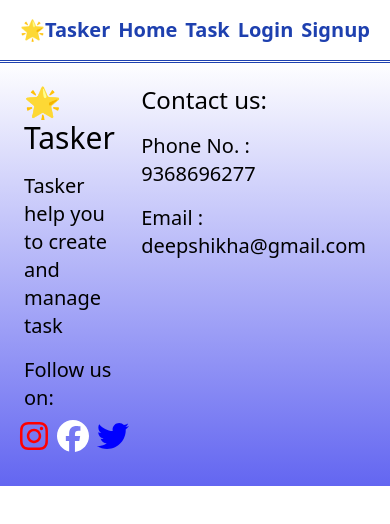
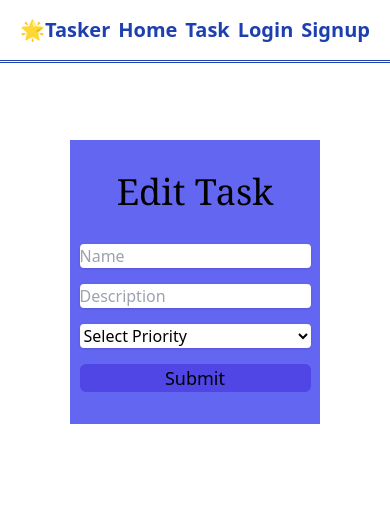
Before and after one commit to Deep-06/Tasker, a React (Create React App) app in the folder frontend/: page /editgame/1 in a window 390 px wide. Shown: the top 524 px of the page. Built offline with nearby package versions, Linux system fonts and the light colour scheme.

Commit message:
Edit task and responsiveness

```diff
--- a/frontend/src/App.js
+++ b/frontend/src/App.js
@@ -1,6 +1,6 @@
 import './App.css';
 import AllRoutes from './components/AllRoutes';
-import Footer from './components/Footer';
+// import Footer from './components/Footer';
 import Navbar from './components/Navbar';
 
 function App() {
@@ -8,7 +8,6 @@ function App() {
     <div className="App">
       <Navbar/>
       <AllRoutes/>
-      <Footer/>
     </div>
   );
 }
--- a/frontend/src/components/AllRoutes.jsx
+++ b/frontend/src/components/AllRoutes.jsx
@@ -5,6 +5,7 @@ import { Login } from '../pages/Login';
 import { Signup } from '../pages/Signup';
 import { Task } from '../pages/Task';
 import { PrivateRoutes } from './PrivateRoutes';
+import { Edit } from '../pages/Edit';
 
 const AllRoutes = () => {
   return (
@@ -17,7 +18,7 @@ const AllRoutes = () => {
           <Task />
         </PrivateRoutes>
       } />
-      {/* <Route path='/editgame/:id' element={<Edit/>} /> */}
+      <Route path='/editgame/:id' element={<Edit/>} />
 
     </Routes>
   )
--- a/frontend/src/components/PrivateRoutes.jsx
+++ b/frontend/src/components/PrivateRoutes.jsx
@@ -2,11 +2,13 @@ import React from 'react'
 import {useSelector } from "react-redux";
 import { Navigate } from 'react-router-dom';
 export const PrivateRoutes = ({children}) => {
-const {isAuth}=useSelector((store) => store.authReducer)
+//const {isAuth}=useSelector((store) => store.authReducer);
+const { token } = useSelector(store => store.authReducer);
 
-return isAuth ? (
+
+return token ? (
     children
 ) : (
-    <Navigate  to="/" />
+    <Navigate  to="/login" />
 );
 }
--- /dev/null
+++ b/frontend/src/pages/Edit.jsx
@@ -0,0 +1,71 @@
+import React from 'react'
+import  { useEffect, useState } from 'react'
+import { useDispatch, useSelector } from 'react-redux';
+import { useParams, useNavigate } from 'react-router-dom'
+import { editTask } from '../redux/Task/action';
+
+const initialState = {
+    title: "",
+    description: "",
+    priority: "",
+  };
+export const Edit = () => {
+    const [data, setData] = useState(initialState);
+    const dispatch=useDispatch();
+    const navigate=useNavigate();
+    const { id } = useParams();
+    const tasks = useSelector((store) => store.taskReducer.tasks);
+    const { token } = useSelector(store => store.authReducer);
+
+    const handleChange = (e) => {
+        const { name, value } = e.target;
+        setData(prev => {
+          return { ...prev, [name]: value };
+        });
+      }
+
+      const handleEdit = () => {
+       // e.preventDefault();
+       // console.log(data);
+        dispatch(editTask(id,data, token));
+        setData(initialState);
+        navigate('/task')
+      }
+
+      useEffect(() => {
+        const updatedData = tasks.length>0 && tasks.find(el => el._id === id);
+        setData(updatedData);
+      }, [tasks, id])
+
+    return (
+        <div className='flex justify-center items-center mt-20'>
+        <div className='bg-indigo-500/100 w-[250px] sm:w-[350px]'>
+            <h3 className='p-8 text-4xl font-serif'>Edit Task</h3>
+            <div className='flex justify-around'>
+
+                <form onSubmit={handleEdit} className='flex flex-col gap-4 pb-8'>
+                    <input type="text" placeholder="Name" className="w-50 lg:w-64 bg-white shadow rounded"
+                        name="title"
+                        value={data.title}
+                        onChange={handleChange} />
+
+                    <input type="text" placeholder="Description" className="w-50 lg:w-64 bg-white shadow rounded"
+                        name="description"
+                        value={data.description}
+                        onChange={handleChange} />
+
+                    <select name="priority" value={data.priority} onChange={handleChange} className="w-50 lg:w-64 bg-white shadow rounded">
+                        <option value="">Select Priority</option>
+                        <option value="High">High</option>
+                        <option value="Medium">Medium</option>
+                        <option value="Low">Low</option>
+                    </select>
+
+                    <button type="submit" className='bg-indigo-600 px-3 w-50 lg:w-64 rounded-md text-lg'>Submit</button>
+
+                </form>
+            </div>
+        </div>
+        </div>
+    )
+}
--- a/frontend/src/pages/Home.jsx
+++ b/frontend/src/pages/Home.jsx
@@ -1,27 +1,28 @@
 import React from 'react'
 import { useNavigate } from "react-router-dom"
+import Footer from '../components/Footer'
 
 export const Home = () => {
   const navigate = useNavigate()
 
   return (
-    <div className=''>
-      <div className='flex px-4 bg-gradient-to-b from-indigo-500'>
-        <div className='p-8 flex flex-col justify-center items-center gap-4'>
+    <div>
+      <div className='flex flex-col md:flex-row px-4 bg-gradient-to-b from-indigo-500'>
+        <div className='w-[90%] md:w-[50%] p-8 flex flex-col justify-center items-center gap-4'>
           <p className='text-6xl p-2 font-serif hover:font-sans font-medium leading-20 '>Manage Your Task Productively</p>
-          <p className='text-4xl p-2'>Start Your Great Journey From Here 🌟</p>
+          <p className='text-3xl p-2'>Start Your Great Journey From Here 🌟</p>
           <button onClick={() => navigate('/task')} className='text-xl m-4 p-2 px-4 rounded-full bg-blue-500/100 hover:bg-white'>Get Started</button>
         </div>
-        <div className='w-[50%] p-4'>
+        <div className='w-[90%] md:w-[50%] flex justify-center p-4'>
           <img className='rounded-full' src='https://img.freepik.com/premium-vector/girl-is-writing-clipboard_118167-3498.jpg?w=740' alt='' width={"80%"} />
         </div>
       </div>
 
-      <div className='flex px-4'>
-        <div className='w-[50%] p-4'>
+      <div className='flex flex-col md:flex-row px-4'>
+        <div className='w-[90%] md:w-[50%] flex justify-center p-4'>
           <img className='rounded-md' src='https://img.freepik.com/premium-vector/flat-vector-concept-online-exam-questionnaire-form-online-education-survey-internet-quiz_97843-127.jpg?w=740' alt='' width={"100%"} />
         </div>
-        <div className='w-[50%] p-4 flex flex-col justify-center items-center gap-2'>
+        <div className='w-[90%] md:w-[50%] p-4 flex flex-col justify-center items-center gap-2'>
           <p className='text-4xl p-2 text-center text-blue-800'>-WHY CHOOSE US? 🤔</p>
           <p className='text-2xl p-2 text-left'>Tasks connect our plans to actions. They are the building blocks of every project and how
             we transform goals into results.</p>
@@ -50,7 +51,7 @@ export const Home = () => {
           </div>
         </div>
       </div>
-
+      <Footer />
     </div>
   )
 }
--- a/frontend/src/pages/Task.jsx
+++ b/frontend/src/pages/Task.jsx
@@ -4,6 +4,7 @@ import { addTask } from '../redux/Task/action';
 import { useEffect } from "react";
 import { useDispatch, useSelector } from "react-redux";
 import { deleteTask, getTask, toggleTaskStatus } from "../redux/Task/action";
+import { useNavigate } from 'react-router-dom'
 
 const initialState = {
   title: "",
@@ -14,6 +15,7 @@ const initialState = {
 export const Task = () => {
   const [data, setData] = useState(initialState);
   const dispatch = useDispatch();
+  const navigate=useNavigate();
   const tasks = useSelector((store) => store.taskReducer.tasks);
   const { token } = useSelector(store => store.authReducer);
   const handleChange = (e) => {
@@ -78,17 +80,17 @@ export const Task = () => {
         <div className='flex justify-around'>
 
           <form onSubmit={handleSubmit} className='flex flex-col sm:flex-col md:flex-col lg:flex-row gap-4'>
-            <input type="text" placeholder="Name" className="w-80 lg:w-64 bg-white shadow rounded"
+            <input type="text" placeholder="Name" className="w-50 lg:w-64 p-2 bg-white shadow rounded"
               name="title"
               value={data.title}
               onChange={handleChange} />
 
-            <input type="text" placeholder="Description" className="w-80 lg:w-64 bg-white shadow rounded"
+            <input type="text" placeholder="Description" className="w-50 lg:w-64 p-2 bg-white shadow rounded"
               name="description"
               value={data.description}
               onChange={handleChange} />
 
-            <select name="priority" value={data.priority} onChange={handleChange} className="w-80 lg:w-64 bg-white shadow rounded">
+            <select name="priority" value={data.priority} onChange={handleChange} className="w-50 p-2 lg:w-64 bg-white shadow rounded">
               <option value="">Select Priority</option>
               <option value="High">High</option>
               <option value="Medium">Medium</option>
@@ -113,7 +115,7 @@ export const Task = () => {
                 <button onClick={() => handleToggleStatus(el._id)} className={`text-l px-2 rounded-md shadow-md ${getStatusColor(el.status)}`}>{el.status ? "Completed" : "In-progress"}</button>
               </div>
               <div className='flex justify-around'>
-                <button className='text-l shadow-md shadow-indigo-500/50 px-2 rounded-md hover:bg-indigo-600' ><img src='/Images/edit-3.svg' alt='' /></button>
+                <button className='text-l shadow-md shadow-indigo-500/50 px-2 rounded-md hover:bg-indigo-600' onClick={()=>navigate(`/editgame/${el._id}`)}><img src='/Images/edit-3.svg' alt='' /></button>
                 <button className='text-l shadow-md shadow-indigo-500/50 px-2 rounded-md hover:bg-indigo-600' onClick={() => handleRemoveProduct(el._id)}><img src='/Images/trash-2.svg' alt='' /></button>
               </div>
             </div>
--- a/frontend/src/redux/Task/action.js
+++ b/frontend/src/redux/Task/action.js
@@ -43,19 +43,19 @@ export const editTask = (id, data,token) => async(dispatch) => {
     try{
         dispatch({ type: TASK_REQUEST });
        let res= await axios.patch(`${URL}/tasks/update/${id}`, data,{
+        method: 'PATCH',
         headers: {
-            Authorization: `Bearer ${token}`
-        }
+          'Content-Type': 'application/json',
+          Authorization: `Bearer ${token}`,
+        },
         })
         console.log(res)
-        dispatch({ type: PATCH_TASK_SUCCESS })
-        dispatch(getTask())
+        dispatch({ type: PATCH_TASK_SUCCESS, payload:res.data })
+
 
     }catch(err){
         dispatch({ type: TASK_FAILURE })
     }
-
-
 }
 
 export const deleteTask = (id,token) => async(dispatch) => {
```
